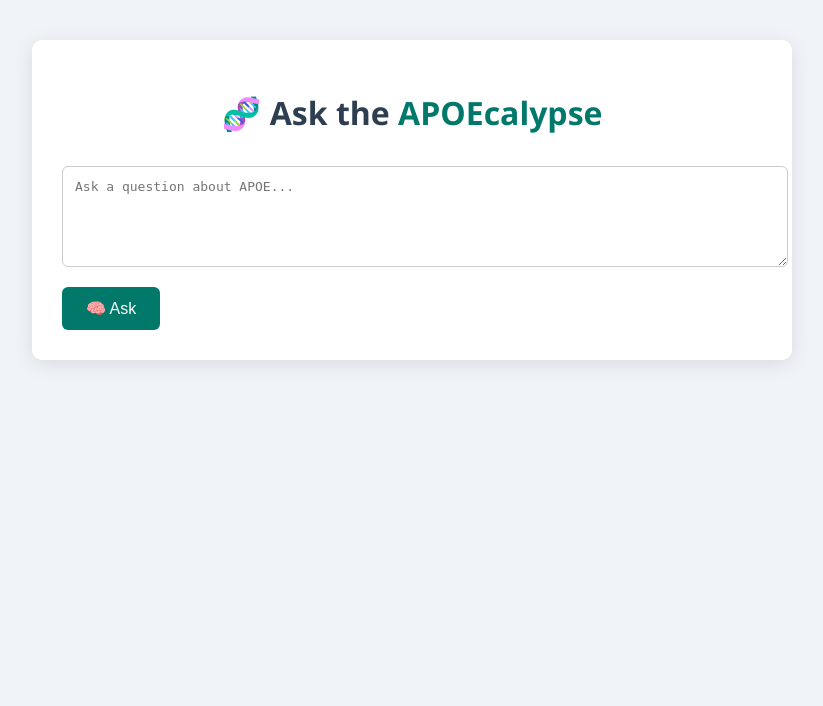
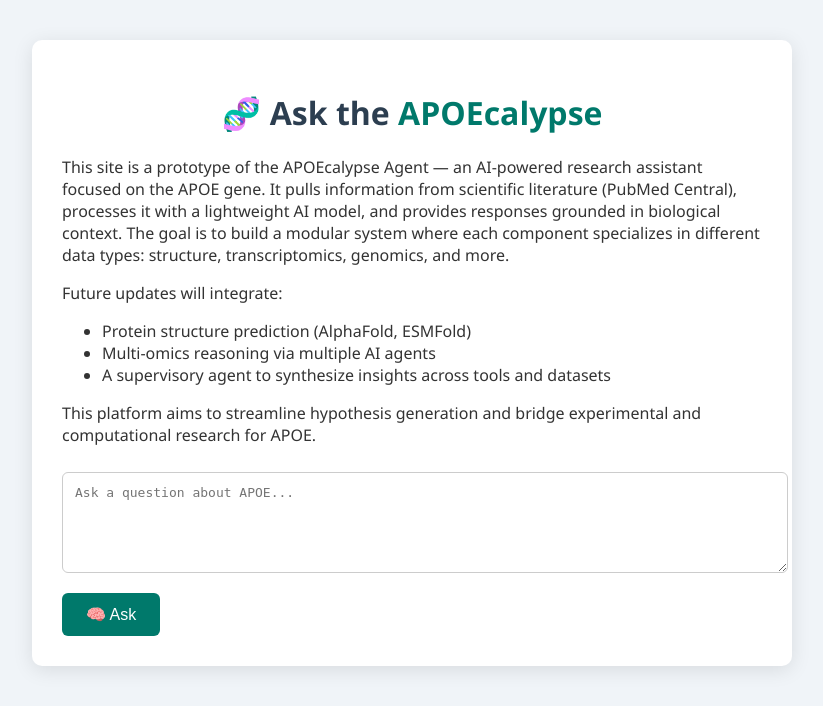
Before and after one commit to varshineas/APOE_agent, a FastAPI app: page / in a window 1280 px wide. Shown: the top 706 px of the page, without its empty margins (228-1051 px from the left). Run offline with FastAPI, Linux system fonts and the light colour scheme.

Commit message:
added description to site

```diff
--- a/app/templates/index.html
+++ b/app/templates/index.html
@@ -9,6 +9,14 @@
 <body>
     <div class="container">
         <h1>🧬 Ask the <span class="highlight">APOEcalypse</span></h1>
+        <p>This site is a prototype of the APOEcalypse Agent — an AI-powered research assistant focused on the APOE gene. It pulls information from scientific literature (PubMed Central), processes it with a lightweight AI model, and provides responses grounded in biological context. The goal is to build a modular system where each component specializes in different data types: structure, transcriptomics, genomics, and more.</p>
+        <p>Future updates will integrate:</p>
+        <ul>
+            <li>Protein structure prediction (AlphaFold, ESMFold)</li>
+            <li>Multi-omics reasoning via multiple AI agents</li>
+            <li>A supervisory agent to synthesize insights across tools and datasets</li>
+        </ul>
+        <p>This platform aims to streamline hypothesis generation and bridge experimental and computational research for APOE.</p>
         <form method="post">
             <textarea name="user_input" rows="5" placeholder="Ask a question about APOE...">{{ user_input or '' }}</textarea>
             <button type="submit">🧠 Ask</button>
```
